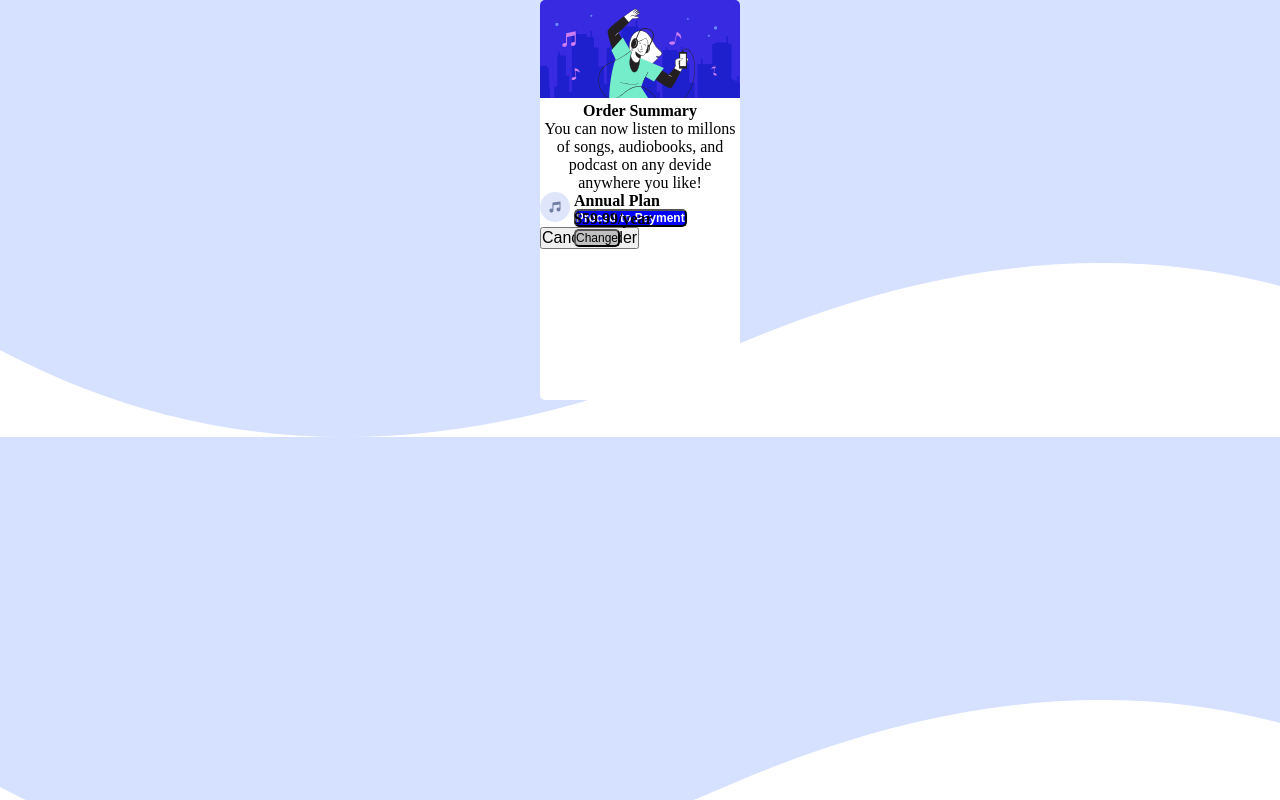
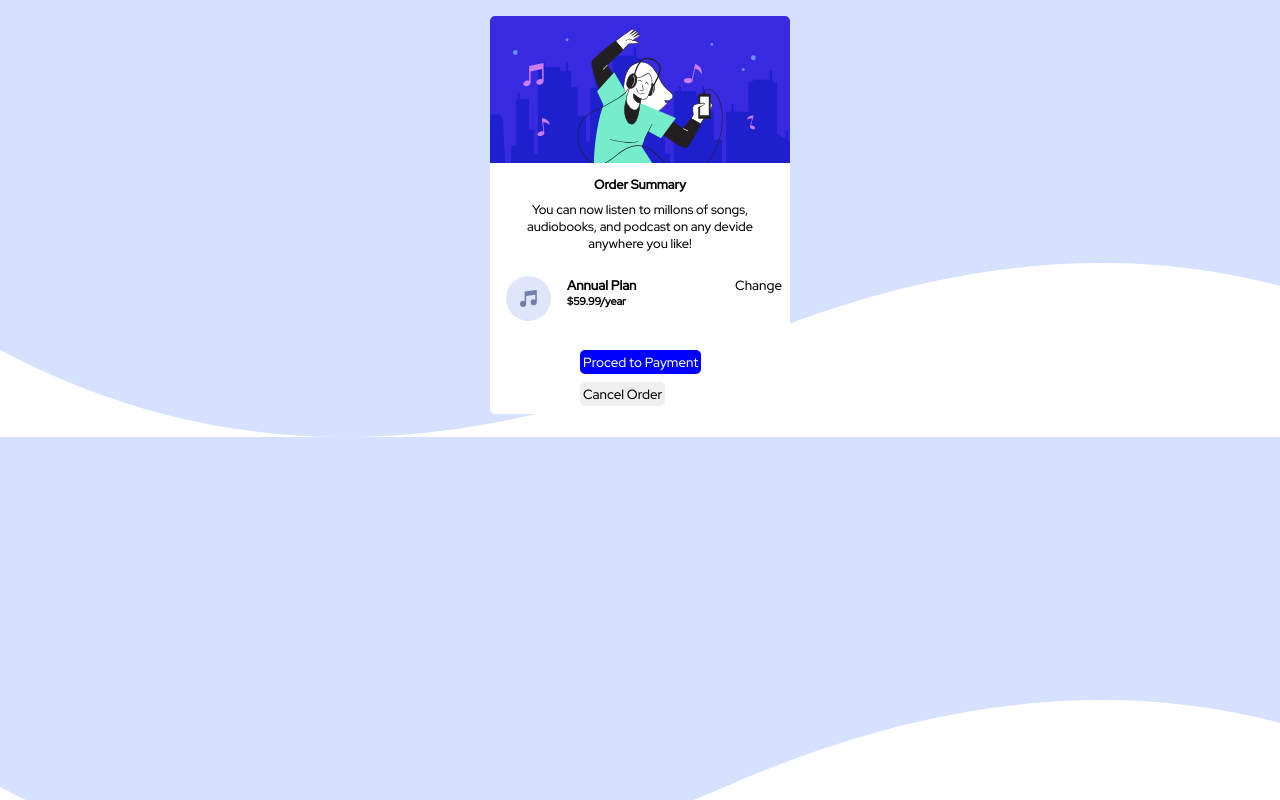
Before and after one commit to MarjcDev/FrontEndChallenge, a plain HTML site: page index.html in a window 1280 px wide. Drawn offline with Linux system fonts and the light colour scheme.

Commit message:
Gran avance de posicionar los elementos con display y position, jugar con los selectores y sus combinaciones, ya stoy harta

```diff
--- a/index.html
+++ b/index.html
@@ -5,6 +5,9 @@
     <meta http-equiv="X-UA-Compatible" content="IE=edge">
     <meta name="viewport" content="width=device-width, initial-scale=1.0">
     <link rel="stylesheet" href="style.css">
+    <link rel="preconnect" href="https://fonts.googleapis.com">
+<link rel="preconnect" href="https://fonts.gstatic.com" crossorigin>
+<link href="https://fonts.googleapis.com/css2?family=Red+Hat+Display:wght@500&display=swap" rel="stylesheet">
     <title>Order Summary</title>
 </head>
 <body>
@@ -14,12 +17,16 @@
         <div>
         <h1>Order Summary</h1>
         <p>You can now listen to millons of songs, audiobooks, and podcast on any devide anywhere you like!</p>
+        <div class="container-info">
         <img src="/images/icon-music.svg" alt="">
-        <div class="info">
-            <h5>Annual Plan</h5>
-            <h6>$59.99/year</h6>
+            <div class="info">
+                <h5>Annual Plan</h5>
+                <h6>$59.99/year</h6>
+            </div>
             <button class="Change">Change</button>
         </div>
+
+
         <button class="blue-button">Proced to Payment</button>
         <button class="cancel-button">Cancel Order</button>
         </div>
--- a/style.css
+++ b/style.css
@@ -2,11 +2,14 @@
     margin: 0;
     padding: 0;
     box-sizing: border-box;
-    font-size: 16px;
+    font-family: 'Red Hat Display', sans-serif;
 }
 body{
     background-image: url(/images/pattern-background-desktop.svg);
 
+}
+h1,p{
+font-size: 80%;
 }
 section{
     width: 100%;
@@ -14,44 +17,64 @@ section{
     justify-content: center;
 }
 .container{
-    width: 200px;
-    height: 400px;
+    margin-top: 1rem;
+    width: 300px;
+    height: 98%;
     background: white;
     border-radius: 5px;
     overflow: hidden;
-
 }
 
 .container > img{
     width: 100%;
 }
-.container div>img{
-    display: inline-block;
+.container h1,p{
+    text-align: center;
+    margin: .5rem;
+}
+.info{
+    position: absolute;
+}
+.container .container-info > img{
+    margin: 1rem 1rem;
     position: relative;
     width: 15%;
 }
-.container h1,p{
-    text-align: center;
-}
-.info{
-    position: absolute;
-    display: inline-block;
+.container-info .info{
+margin-top:1rem;
+display: inline;
 }
 
+h5,h6{
+position: relative;
+}
+.Change{
+    background-color: transparent;
+    border: none;
+}
+.container-info > .Change{
+    position: relative;
+    margin-top: 1rem;
+    display: inline;
+    float: right;
+    }
+    button:hover{
+        cursor: pointer;
+    }
+
+button{
+    margin: .5rem;
+}
+
+.blue-button, .cancel-button{
+
+    margin-left: 30%;
+    border: none;
+    border-radius: 5px;
+    padding: 3px;
+    display: block;
+}
 .blue-button{
-    border-radius: 5px;
     background-color: blue;
     color: white;
-    font-weight: bold;
-    font-size: 12px;
-
 }
-.Change{
-    border-radius: 5px;
-    background-color: rgb(192, 192, 192);
-    font-size: 12px;
-    display: inline;
-}
-.cancel-button{
-
-}
```
